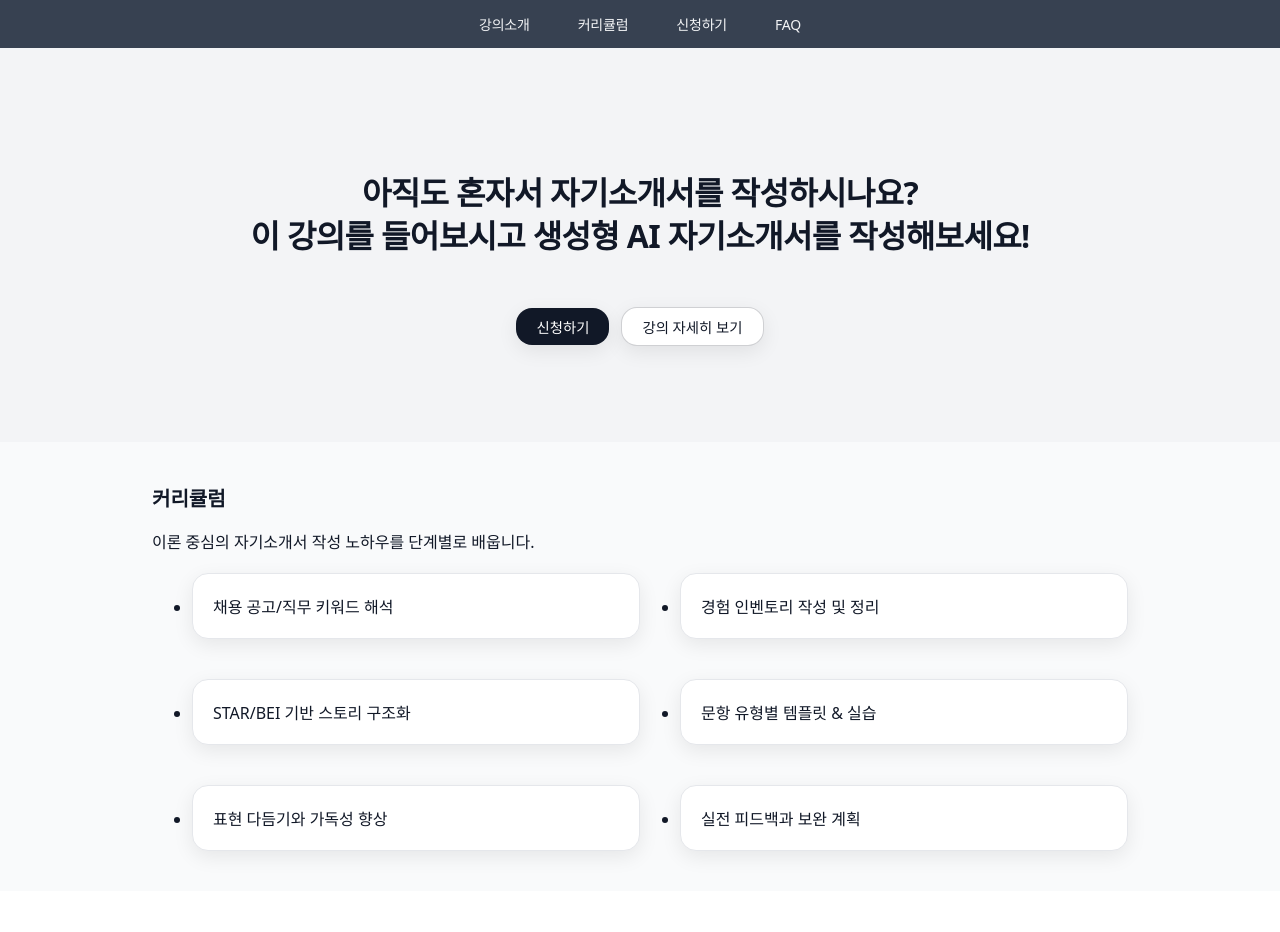
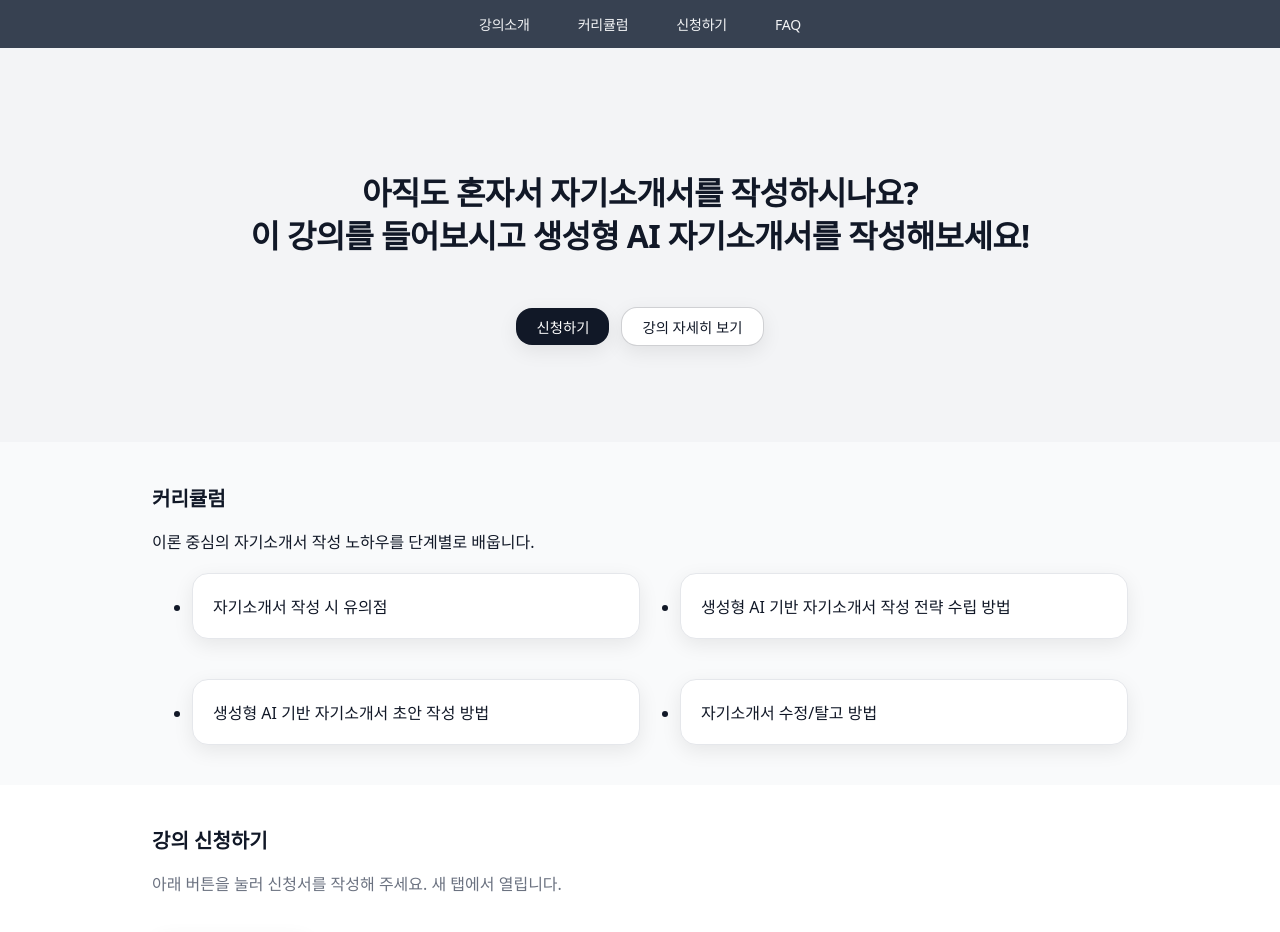
Before and after one commit to sipoon07/harmonium-likelion-v2, a React (Vite) app: page / in a window 1280 px wide. Shown: the top 932 px of the page. Built offline with nearby package versions, Linux system fonts and the light colour scheme; the HTML template or start-up script is replaced by a standard one.

Commit message:
Edit Curriculum

```diff
--- a/src/sections/CurriculumSection.tsx
+++ b/src/sections/CurriculumSection.tsx
@@ -1,12 +1,10 @@
 import styles from "./CurriculumSection.module.css";
 
 const items = [
-  "채용 공고/직무 키워드 해석",
-  "경험 인벤토리 작성 및 정리",
-  "STAR/BEI 기반 스토리 구조화",
-  "문항 유형별 템플릿 & 실습",
-  "표현 다듬기와 가독성 향상",
-  "실전 피드백과 보완 계획",
+  "자기소개서 작성 시 유의점",
+  "생성형 AI 기반 자기소개서\n작성 전략 수립 방법",
+  "생성형 AI 기반 자기소개서\n초안 작성 방법",
+  "자기소개서 수정/탈고 방법"
 ];
 
 export default function CurriculumSection() {
```
